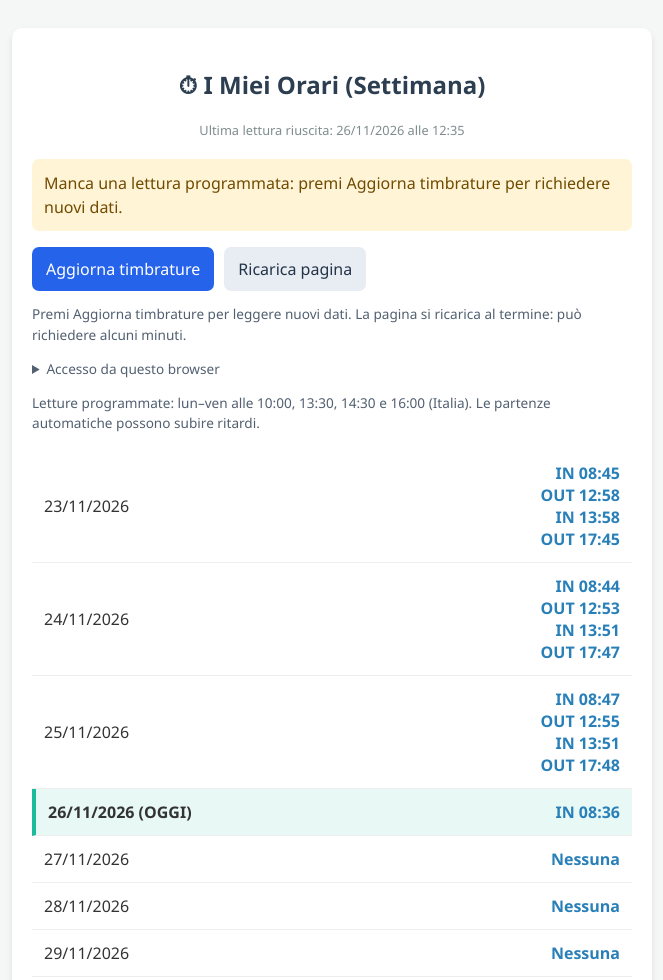
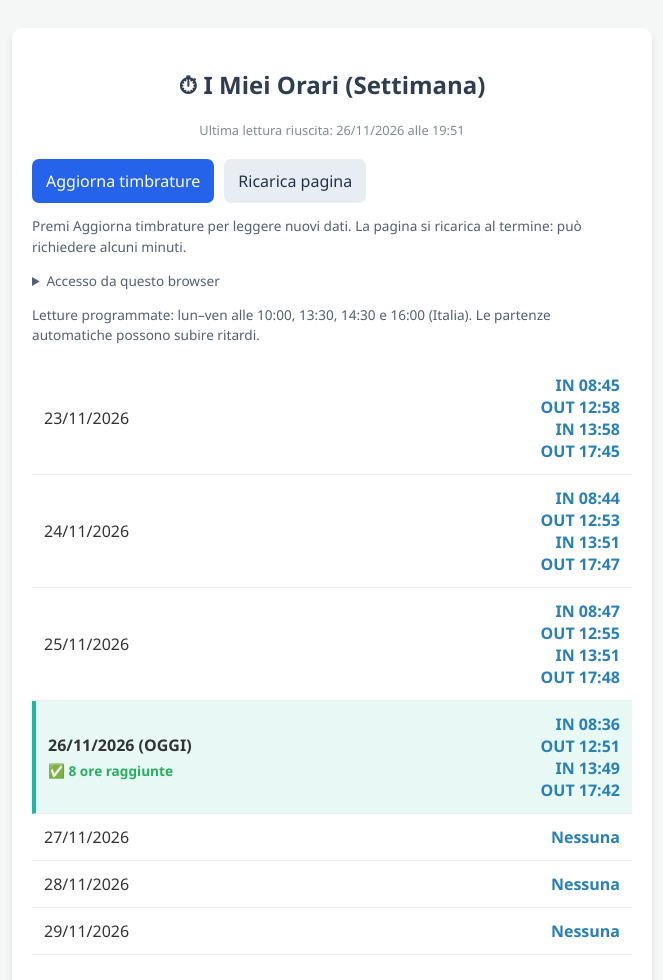
Before and after one commit to EnricoPr9496/read-solari, a plain HTML site: page index.html in a window 1280 px wide. Shown: the top 980 px of the page, without its empty margins (308-971 px from the left). Drawn offline with Linux system fonts and the light colour scheme.

Commit message:
Aggiornamento orari dashboard

```diff
--- a/index.html
+++ b/index.html
@@ -25,10 +25,10 @@
             [hidden] { display: none !important; }
         </style>
     </head>
-    <body data-updated-at="2026-11-26T12:35:51.452637+01:00">
+    <body data-updated-at="2026-11-26T19:51:13.505570+01:00">
         <div class="container">
             <h2>⏱ I Miei Orari (Settimana)</h2>
-            <div class="update">Ultima lettura riuscita: 26/11/2026 alle 12:35</div>
+            <div class="update">Ultima lettura riuscita: 26/11/2026 alle 19:51</div>
             <div id="avviso-dati" class="avviso" role="status" hidden></div>
             <div class="azioni">
                 <a href="https://github.com/EnricoPr9496/read-solari/actions/workflows/aggiorna_sito.yml" target="_blank" rel="noopener noreferrer">Aggiorna tramite GitHub ↗</a>
@@ -43,7 +43,7 @@
     <li data-date='2026-11-23'><div>23/11/2026</div><div class='timbrature'>IN 08:45 <br> OUT 12:58 <br> IN 13:58 <br> OUT 17:45</div></li>
 <li data-date='2026-11-24'><div>24/11/2026</div><div class='timbrature'>IN 08:44 <br> OUT 12:53 <br> IN 13:51 <br> OUT 17:47</div></li>
 <li data-date='2026-11-25'><div>25/11/2026</div><div class='timbrature'>IN 08:47 <br> OUT 12:55 <br> IN 13:51 <br> OUT 17:48</div></li>
-<li class="oggi" data-date='2026-11-26'><div><strong>26/11/2026 (OGGI)</strong><span class='previsione'>🏁 Prevista: 17:36</span></div><div class='timbrature'>IN 08:36</div></li>
+<li class="oggi" data-date='2026-11-26'><div><strong>26/11/2026 (OGGI)</strong><span class='previsione completato'>✅ 8 ore raggiunte</span></div><div class='timbrature'>IN 08:36 <br> OUT 12:51 <br> IN 13:49 <br> OUT 17:42</div></li>
 <li data-date='2026-11-27'><div>27/11/2026</div><div class='timbrature'>Nessuna</div></li>
 <li data-date='2026-11-28'><div>28/11/2026</div><div class='timbrature'>Nessuna</div></li>
 <li data-date='2026-11-29'><div>29/11/2026</div><div class='timbrature'>Nessuna</div></li>
```
